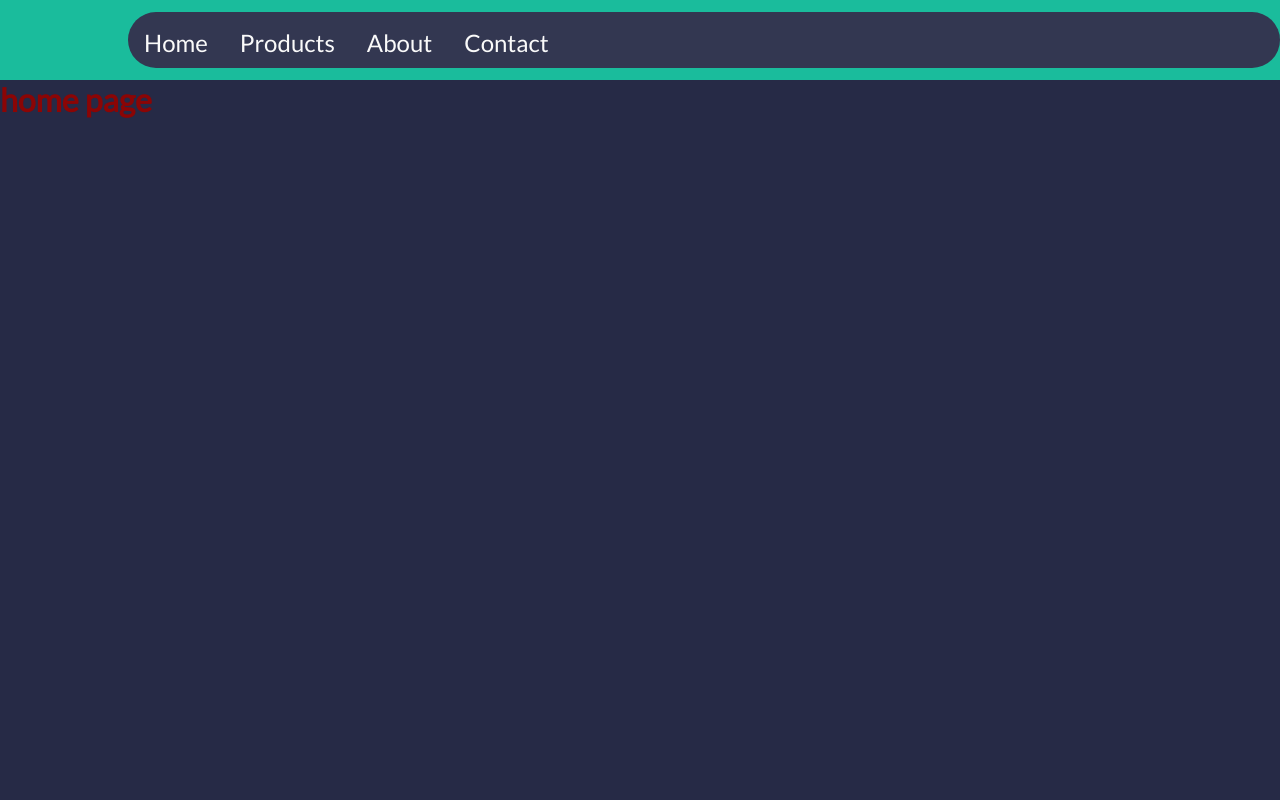
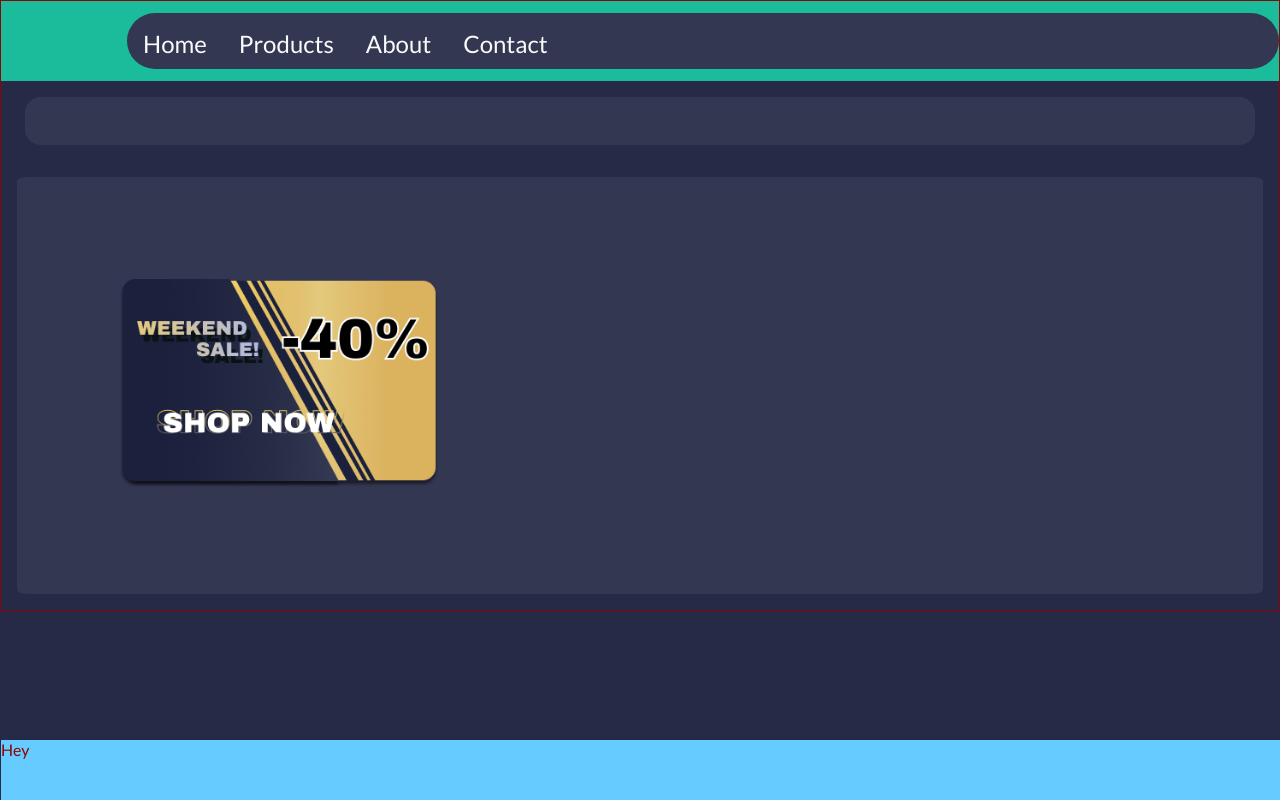
Before and after one commit to Ole12345678910/-CA-CSS-HTML-css, a plain HTML site: page index.html in a window 1280 px wide. Drawn offline with Linux system fonts and the light colour scheme.

Commit message:
la til bilde
bilde og en til box

```diff
--- a/CSS/style.css
+++ b/CSS/style.css
@@ -47,3 +47,31 @@ footer {
     height: 60px;   /* Height of the footer */
     background: #6cf;
   }
+
+h1 {
+  display: none;
+}
+
+.searchbar {
+  background-color:#333751;
+  align-items: center;
+  padding: 1.5rem;
+  margin: 1rem 1.5rem;
+  border-radius: 1rem;
+}
+body{
+  border: 1px solid;
+}
+
+.backgroundbox {
+  margin: 1rem;
+  background-color: #333751;
+  width: auto;
+  padding: 8vw;
+  border-radius: 1%;
+}
+
+img{
+  padding: 0;
+  width: 20rem;
+}
--- a/index.html
+++ b/index.html
@@ -11,6 +11,7 @@
 </head>
 <body>
 <header class="header-container">
+
     <nav>
         <ul>
         <li>
@@ -28,6 +29,11 @@
         </ul>
         </nav>
 </header>
+<div class="searchbar"></div>
+<div class="backgroundbox">
+    <img src="sale-box.png" alt="sale box Image">
+</div>
     <h1>home page</h1>
+<footer>Hey</footer>
 </body>
 </html>
```
Also changed, not shown: contact.html (+1 -0 lines), products.html (+1 -0 lines), sale-box.png (added).
